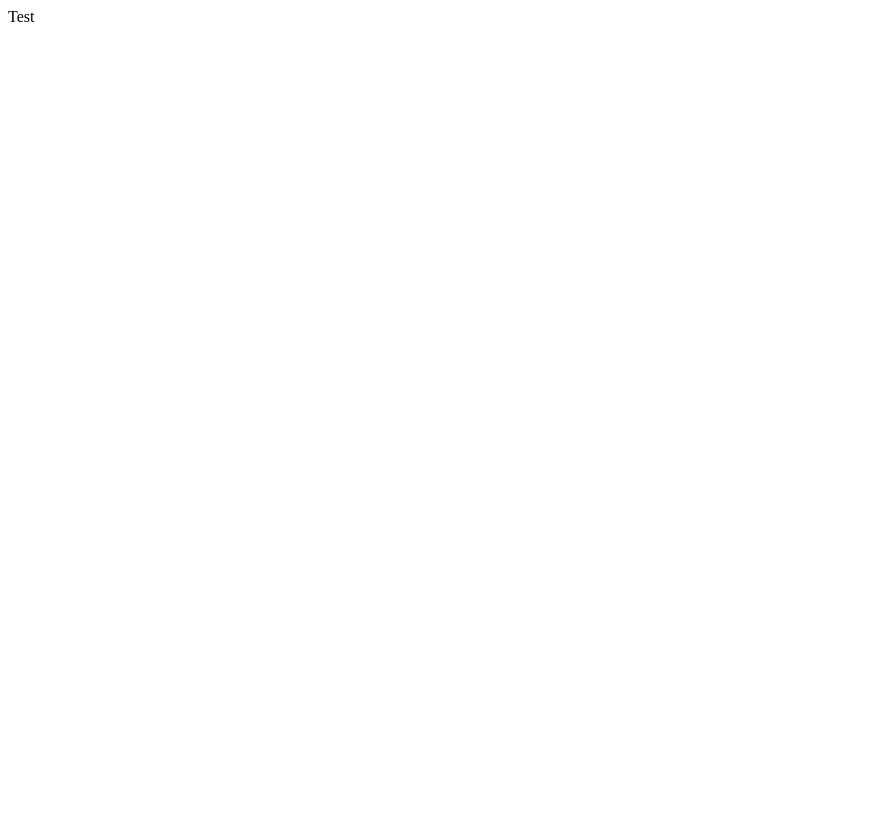
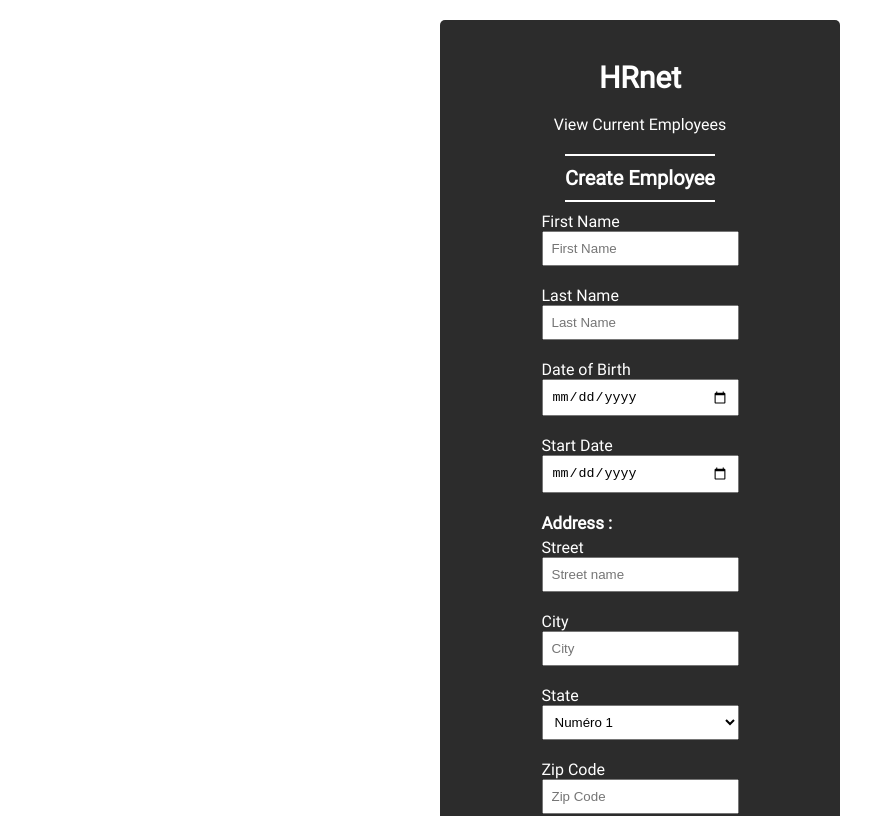
Before and after one commit to matthieuClio/HRnet, a React (Vite) app: page / in a window 1280 px wide. Shown: the top 816 px of the page, without its empty margins (0-895 px from the left). Built offline with nearby package versions, Linux system fonts and the light colour scheme.

Commit message:
Feat : make form design.

```diff
--- /dev/null
+++ b/src/main.scss
@@ -0,0 +1,30 @@
+/* Fonts */
+@font-face {
+    font-family: 'Roboto';
+    src: local("Roboto-Regular.ttf"),
+    url("./assets/Roboto-Regular.ttf") format("truetype");
+    font-weight: normal;
+    font-style: normal;
+}
+
+/* - General rules - */
+* {
+    margin: 0;
+    padding: 0;
+}
+
+body {
+    font-family: 'Roboto';
+}
+
+h1 {
+    font-size: 30px;
+}
+
+h2 {
+    font-size: 20px;
+}
+
+h3 {
+    font-size: 17px;
+}
--- /dev/null
+++ b/src/page/CreateEmployee.tsx
@@ -0,0 +1,74 @@
+import './createEmployee.scss';
+
+export default function CreateEmployee () {
+    return (
+        <section className="create-employee">
+            <h1 className="create-employee__primary-title">HRnet</h1>
+            <a className="create-employee__link">
+                View Current Employees
+            </a>
+            <h2 className="create-employee__secondary-title">
+                Create Employee
+            </h2>
+
+            <form className="create-employee__form">
+                <label className="create-employee-label">
+                    First Name
+                </label>
+                <input type="text" placeholder="First Name" className="create-employee-input" />
+
+                <label className="create-employee-label">
+                    Last Name
+                </label>
+                <input type="text" placeholder="Last Name" className="create-employee-input" />
+
+                <label className="create-employee-label">
+                    Date of Birth
+                </label>
+                <input type="date" className="create-employee-input" />
+
+                <label className="create-employee-label">
+                    Start Date
+                </label>
+                <input type="date" className="create-employee-input" />
+
+                <h3 className="create-employee__form__tertiary-title">
+                    Address :
+                </h3>
+
+                <label className="create-employee-label">
+                    Street
+                </label>
+                <input type="text" placeholder="Street name" className="create-employee-input" />
+
+                <label className="create-employee-label">
+                    City
+                </label>
+                <input type="text" placeholder="City" className="create-employee-input" />
+
+                <label className="create-employee-label">
+                    State
+                </label>
+                <select className="create-employee-input create-employee-width-100 create-employee-cursor-pointer">
+                    <option>Numéro 1</option>
+                </select>
+
+                <label className="create-employee-label">
+                    Zip Code
+                </label>
+                <input type="number" placeholder="Zip Code" className="create-employee-input" />
+
+                <label className="create-employee-label">
+                    Department
+                </label>
+                <select className="create-employee-input create-employee-width-100 create-employee-cursor-pointer">
+                    <option>Numéro 1</option>
+                </select>
+
+                <button type="submit" className="create-employee__form__button-submit create-employee-width-100 create-employee-cursor-pointer">
+                    Save
+                </button>
+            </form>
+        </section>
+    );
+}
--- /dev/null
+++ b/src/page/createEmployee.scss
@@ -0,0 +1,70 @@
+/* Variables */
+$createEmployeeBackground: #2C2C2C;
+$createEmployeeColor: #FFFFFF;
+$createEmployeeSecondaryTitleBorder: #FFFFFF;
+$createEmployeeButtonSubmitBackground: #4B7BFF;
+$createEmployeeButtonSubmitColor: #FFFFFF;
+
+/* Create employee page */
+.create-employee {
+    display: flex;
+    flex-direction: column;
+    align-items: center;
+    margin: auto;
+    margin-top: 20px;
+    margin-bottom: 20px;
+    padding: 40px;
+    width: 320px;
+    color: $createEmployeeColor;
+    background-color: $createEmployeeBackground;
+    border-radius: 5px;
+
+    &__primary-title {
+        margin-bottom: 20px;
+    }
+
+    &__link {
+        margin-bottom: 20px;
+    }
+
+    &__secondary-title {
+        padding: 10px 0 10px 0;
+        margin-bottom: 10px;
+        border-top: 2px solid $createEmployeeSecondaryTitleBorder;
+        border-bottom: 2px solid $createEmployeeSecondaryTitleBorder;
+    }
+
+    &__form {
+
+        &__tertiary-title {
+            padding-bottom: 5px;
+        }
+
+        &__button-submit {
+            background-color: $createEmployeeButtonSubmitBackground;
+            color: $createEmployeeButtonSubmitColor;
+            padding: 10px;
+            border-radius: 10px;
+        }
+    }
+}
+
+/* Factored */
+.create-employee-label {
+    display: inline-block;
+}
+
+.create-employee-input {
+    display: block;
+    margin-bottom: 20px;
+    padding: 8px;
+    width: 90%;
+}
+
+.create-employee-width-100 {
+    width: 100%;
+}
+
+.create-employee-cursor-pointer {
+    cursor: pointer;
+}
```
Also changed, not shown: src/main.tsx (+11 -1 lines), src/assets/Roboto-Regular.ttf (added).
